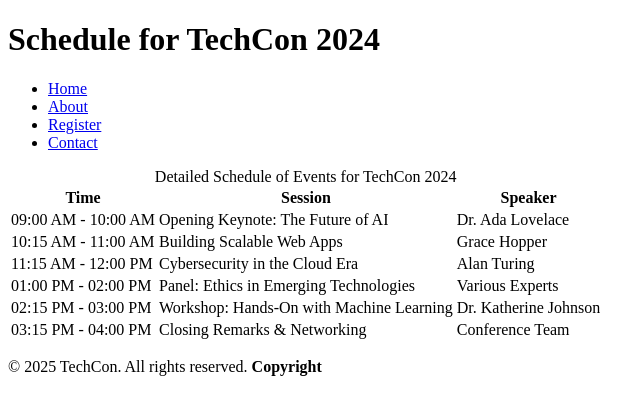
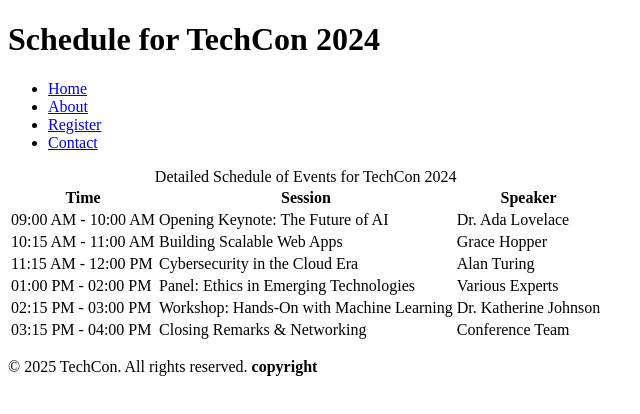
Before and after one commit to Precious-svg/TechCon_HTML, a plain HTML site: page techcon_website/schedule.html in a window 1280 px wide. Shown: the full height of the page, 0-640 px from the left. Drawn offline with Linux system fonts and the light colour scheme.

Commit message:
schedule

```diff
--- a/techcon_website/schedule.html
+++ b/techcon_website/schedule.html
@@ -65,7 +65,7 @@
         </main>
 
         <footer>
-          <p>&copy; 2025 TechCon. All rights reserved. <strong>Copyright</strong></p>
+          <p>&copy; 2025 TechCon. All rights reserved. <strong>copyright</strong></p>
         </footer>
     </body>
 </html>
```
